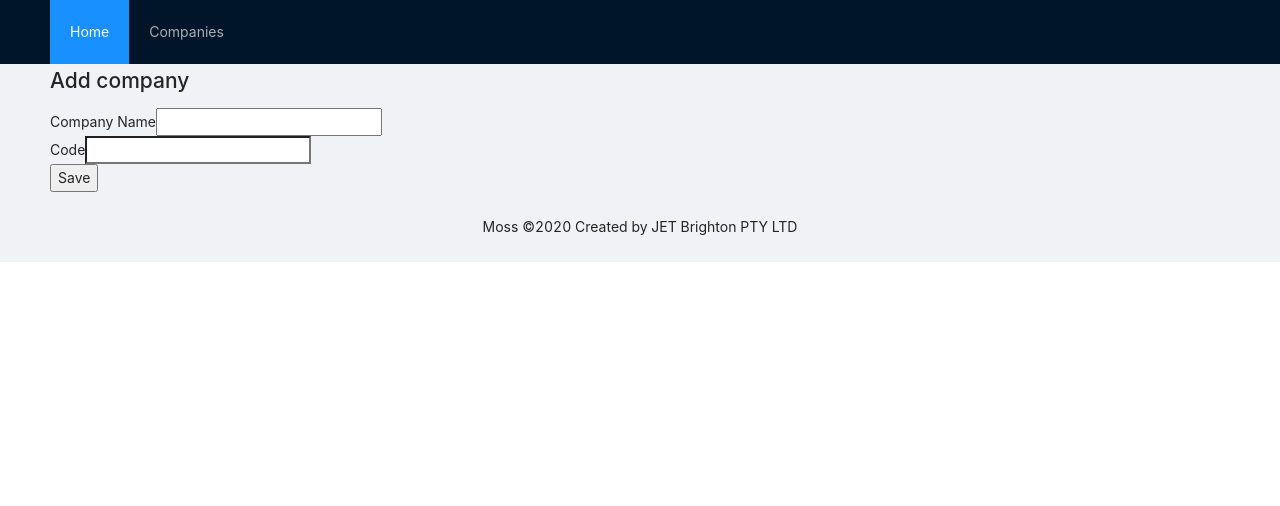
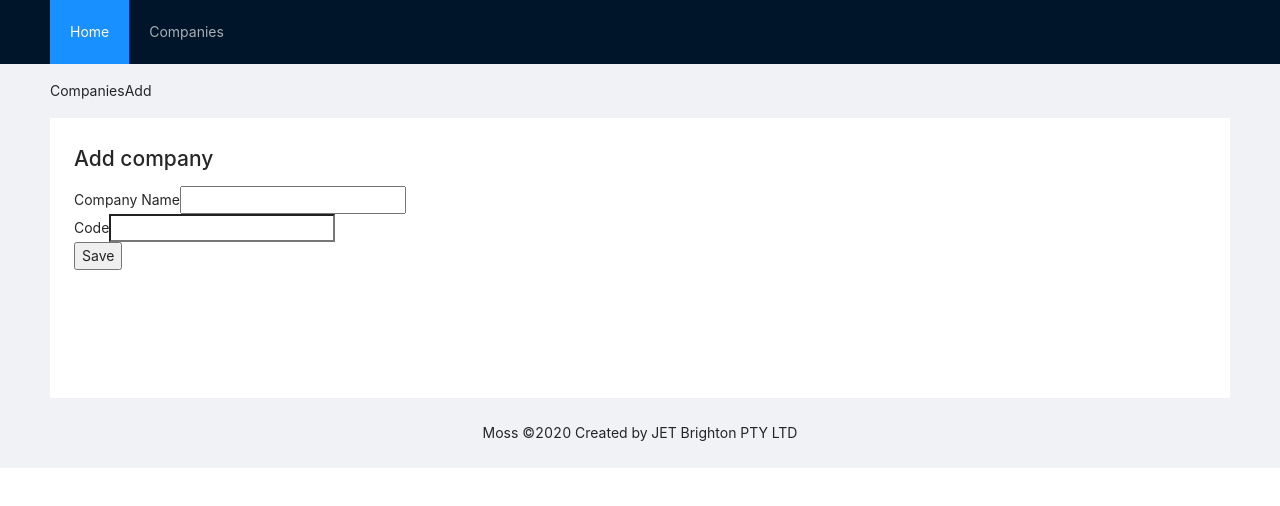
Before and after one commit to Elibrighton/moss-app, a React (Create React App) app: page /companies/add in a window 1280 px wide. Shown: the top 506 px of the page. Built offline with nearby package versions, Linux system fonts and the light colour scheme.

Commit message:
Add link to breadcrumbs

```diff
--- a/src/Company/AddCompanyForm.tsx
+++ b/src/Company/AddCompanyForm.tsx
@@ -4,7 +4,8 @@ import { inject, observer } from "mobx-react";
 import { CompanyStore } from './CompanyStore'
 import { Company } from "./Models/CompanyModel";
 import toCompany, { AddCompanyFormValues } from "./AddCompanyFormValues";
-import { Redirect } from "react-router-dom";
+import { Redirect, Link } from "react-router-dom";
+import { Breadcrumb } from "antd";
 
 interface IAddCompanyFormProps {
     store?: CompanyStore;
@@ -28,6 +29,14 @@ export default class AddCompanyForm extends React.Component<IAddCompanyFormProps
             return (<Redirect to="/companies" />);
         }
         return (
+            <>
+                <Breadcrumb style={{ margin: "16px 0" }}>
+                    <Link to="/companies">
+                        <Breadcrumb.Item>Companies</Breadcrumb.Item>
+                    </Link>
+                    <Breadcrumb.Item>Add</Breadcrumb.Item>
+                </Breadcrumb>
+                <div style={{ background: "#fff", padding: 24, minHeight: 280 }}>
                     <Form
                         onSubmit={onSubmit}
                         render={({ handleSubmit }) => (
@@ -49,6 +58,8 @@ export default class AddCompanyForm extends React.Component<IAddCompanyFormProps
                             </form>
                         )}
                     />
+                </div>
+            </>
         )
     }
 }
--- a/src/Company/CompanyDetails.tsx
+++ b/src/Company/CompanyDetails.tsx
@@ -2,7 +2,7 @@ import React from "react";
 import { Breadcrumb, Spin } from "antd";
 import { CompanyStore } from './CompanyStore'
 import { observer, inject } from 'mobx-react';
-import { RouteComponentProps } from "react-router-dom";
+import { RouteComponentProps, Link } from "react-router-dom";
 import './CompanyDetails.css';
 
 interface RouteParams {
@@ -31,7 +31,10 @@ export default class CompanyDetails extends React.Component<ICompanyDetailsProps
         return (
             <>
                 <Breadcrumb style={{ margin: "16px 0" }}>
-                    <Breadcrumb.Item>Companies</Breadcrumb.Item>
+                    <Link to="/companies">
+                        <Breadcrumb.Item>Companies</Breadcrumb.Item>
+                    </Link>
+                    <Breadcrumb.Item>Details</Breadcrumb.Item>
                 </Breadcrumb>
                 <div style={{ background: "#fff", padding: 24, minHeight: 280 }}>
                     {getCompanyState !== "done" ?
--- a/src/Company/EditCompanyForm.tsx
+++ b/src/Company/EditCompanyForm.tsx
@@ -4,8 +4,9 @@ import { inject, observer } from "mobx-react";
 import { CompanyStore } from './CompanyStore'
 import { Company } from "./Models/CompanyModel";
 import toCompany, { EditCompanyFormValues } from "./EditCompanyFormValues";
-import { Redirect, RouteComponentProps } from "react-router-dom";
+import { Redirect, RouteComponentProps, Link } from "react-router-dom";
 import * as querystring from "query-string";
+import { Breadcrumb } from "antd";
 
 interface RouteParams {
     key: string
@@ -37,6 +38,14 @@ export default class EditCompanyForm extends React.Component<IEditCompanyFormPro
             return (<Redirect to="/companies" />);
         }
         return (
+            <>
+                <Breadcrumb style={{ margin: "16px 0" }}>
+                    <Link to="/companies">
+                        <Breadcrumb.Item>Companies</Breadcrumb.Item>
+                    </Link>
+                    <Breadcrumb.Item>Edit</Breadcrumb.Item>
+                </Breadcrumb>
+                <div style={{ background: "#fff", padding: 24, minHeight: 280 }}>
                     <Form
                         onSubmit={onSubmit}
                         initialValues={{ code: code, companyName: companyName, key: key }}
@@ -63,6 +72,8 @@ export default class EditCompanyForm extends React.Component<IEditCompanyFormPro
                             </form>
                         )}
                     />
+                </div>
+            </>
         )
     }
 }
```
Lines whose indentation alone changed are shown as unchanged.
